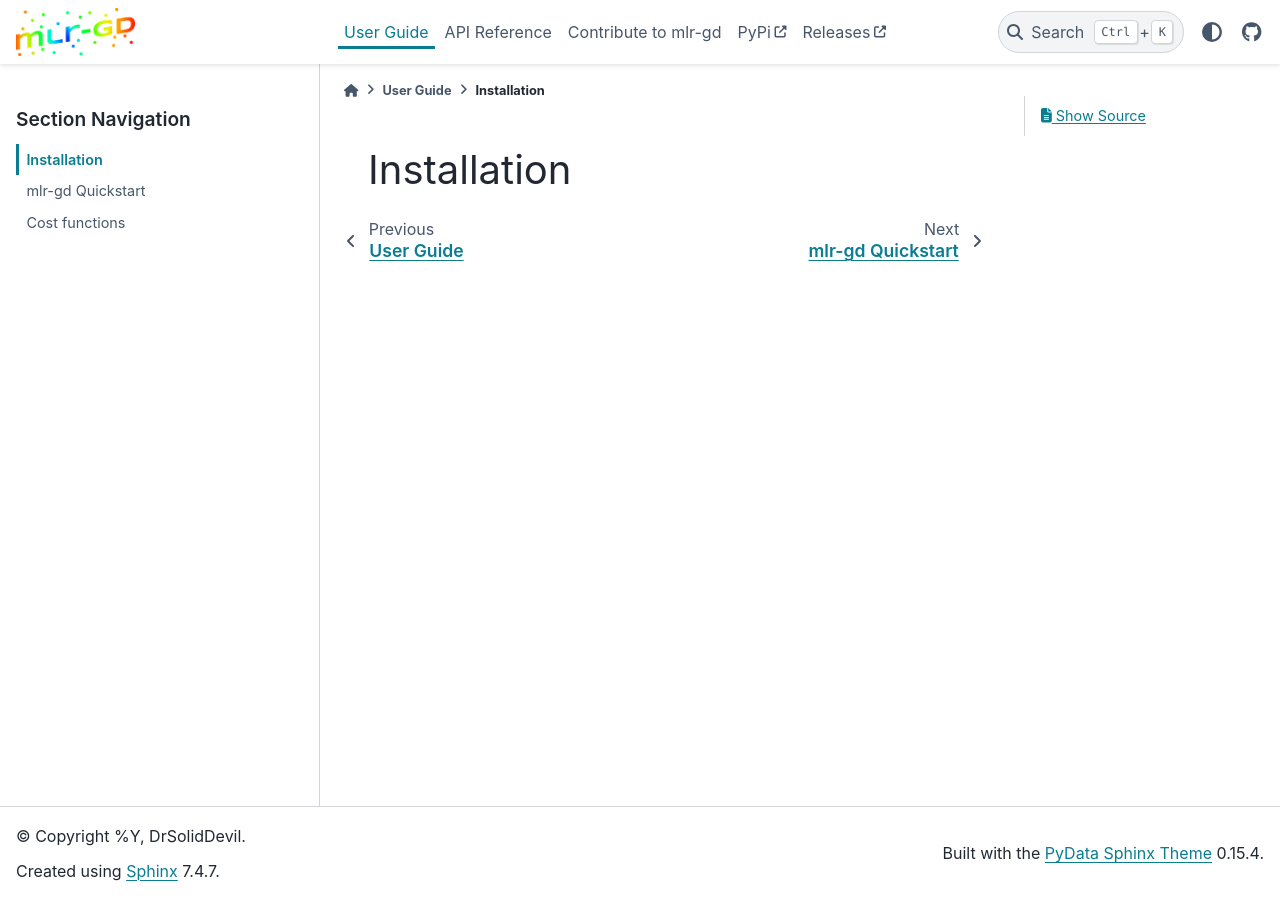
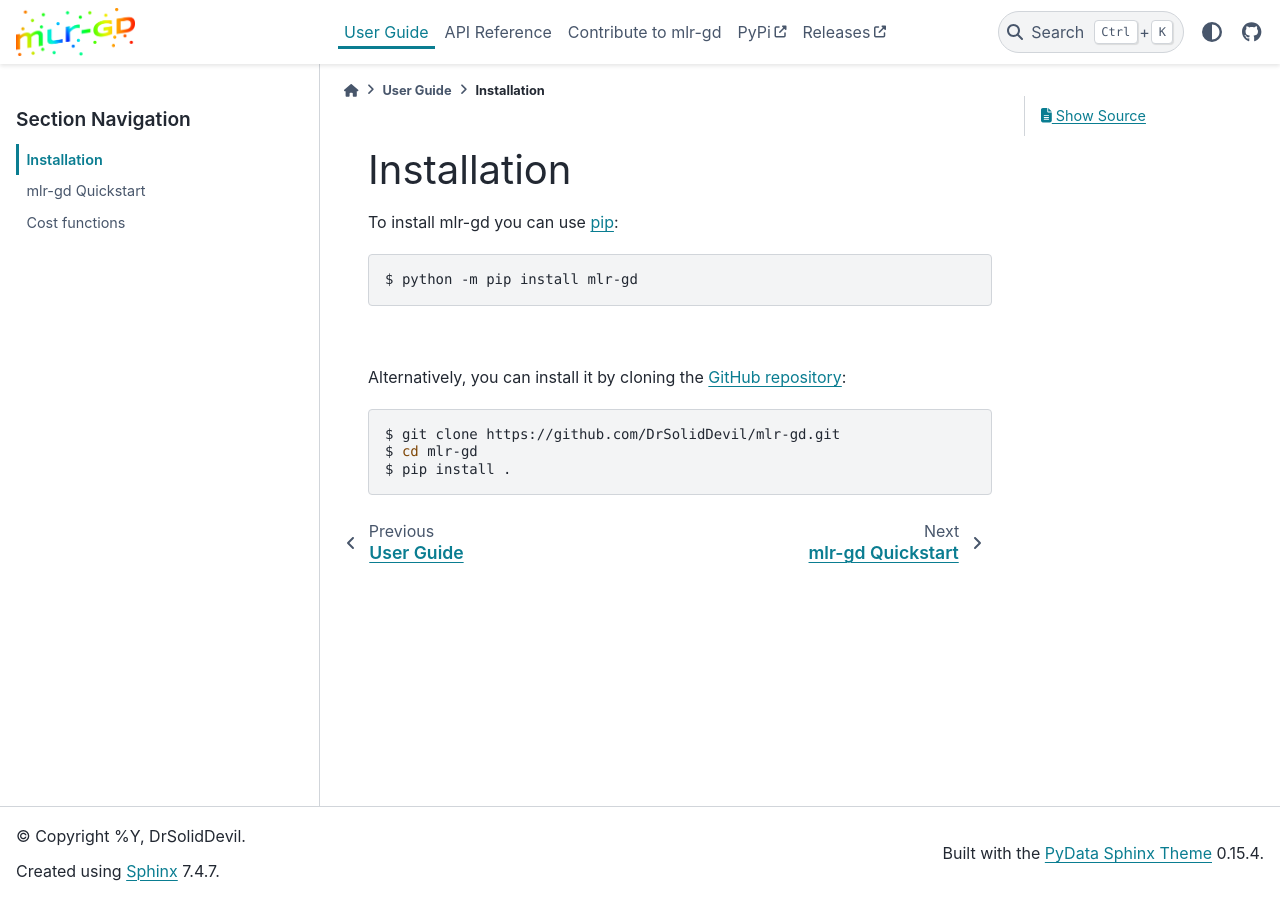
Before and after one commit to DrSolidDevil/mlr-gd, a Sphinx documentation site: the page built from docs/user-guide/installation.rst, in a window 1280 px wide. Built offline with Sphinx 7.4.7 and the PyData theme 0.15.4, drawn with Linux system fonts in a browser that asks for light colours.

Commit message:
added basic installation instructions

```diff
--- a/docs/user-guide/installation.rst
+++ b/docs/user-guide/installation.rst
@@ -1,2 +1,18 @@
 Installation
 ============
+
+To install mlr-gd you can use `pip <https://pip.pypa.io>`_:
+
+.. code-block:: shell
+
+    $ python -m pip install mlr-gd
+
+|
+
+Alternatively, you can install it by cloning the `GitHub repository <https://github.com/DrSolidDevil/mlr-gd>`_:
+
+.. code-block:: shell
+
+    $ git clone https://github.com/DrSolidDevil/mlr-gd.git
+    $ cd mlr-gd
+    $ pip install .
```
